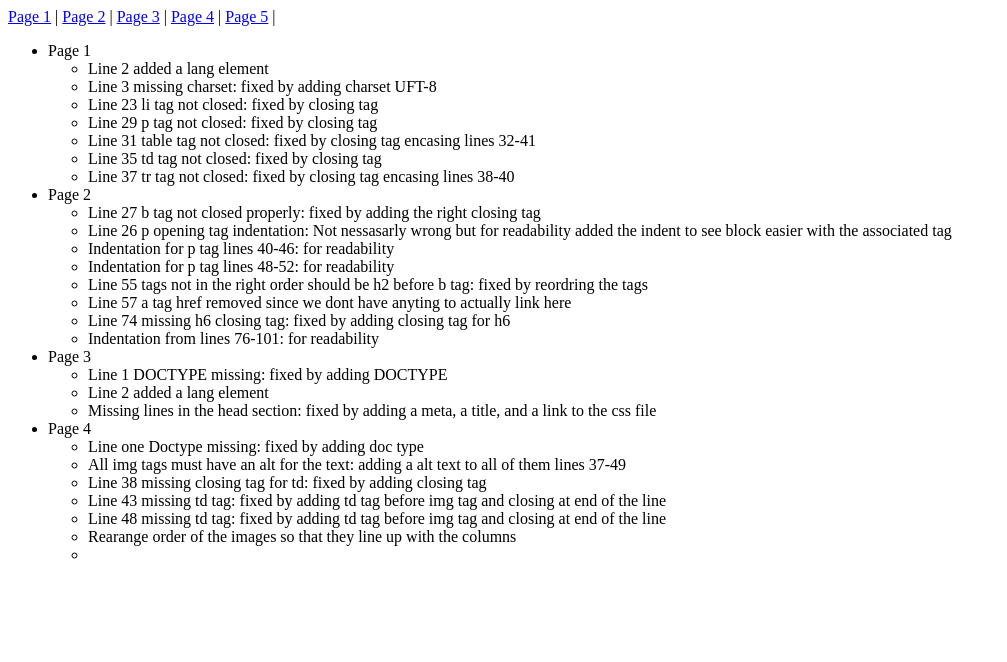
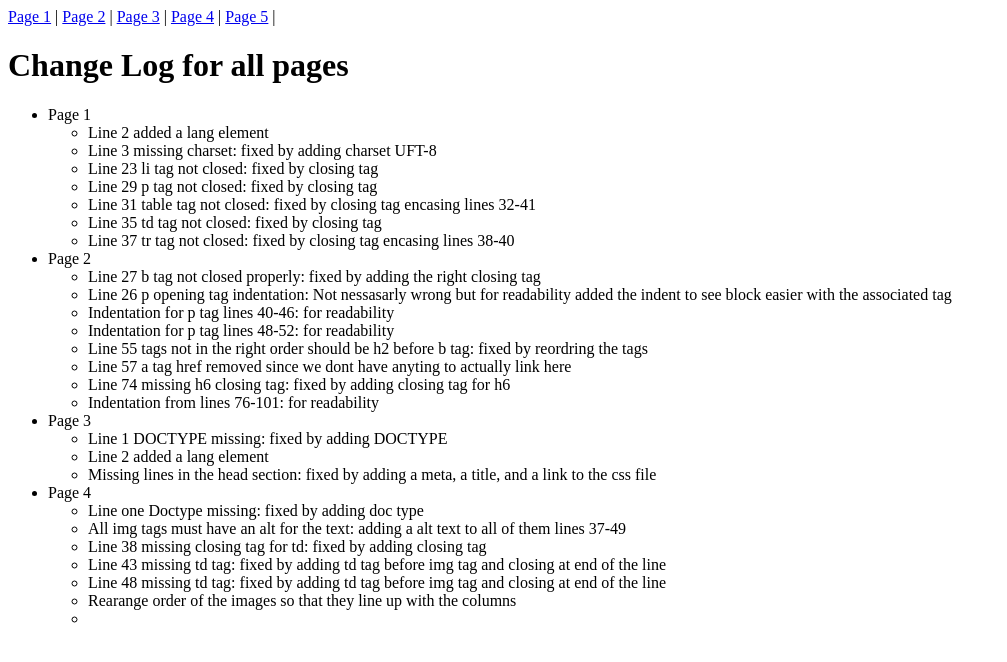
Before and after one commit to EthanCuenca/EthanCuenca.github.io, a plain HTML site: page html-midterm/page5.html in a window 1280 px wide. Shown: the whole page, without its empty margins (0-1007 px from the left). Drawn offline with Linux system fonts and the light colour scheme.

Commit message:
Update to page 5 for mid term

```diff
--- a/html-midterm/page5.html
+++ b/html-midterm/page5.html
@@ -21,6 +21,8 @@
         <span> | </span>
 
     </div>
+
+    <h1>Change Log for all pages</h1>
 
     <!-- Here we are going to create a list of things we fixed on the pages -->
     <!-- we are also going to use a nested list just to help keep things organized -->
```
